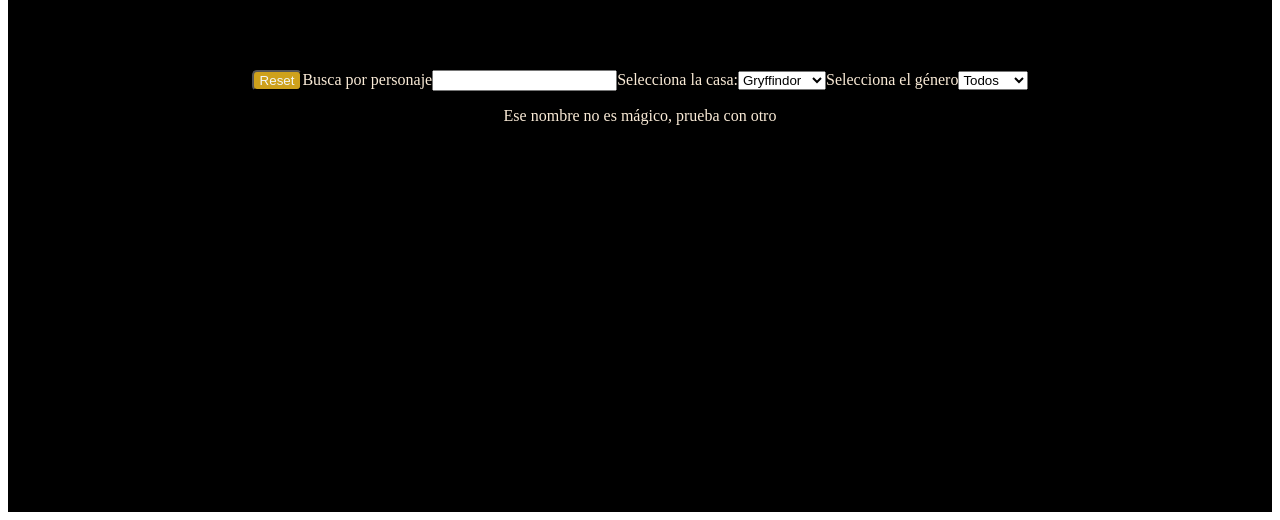
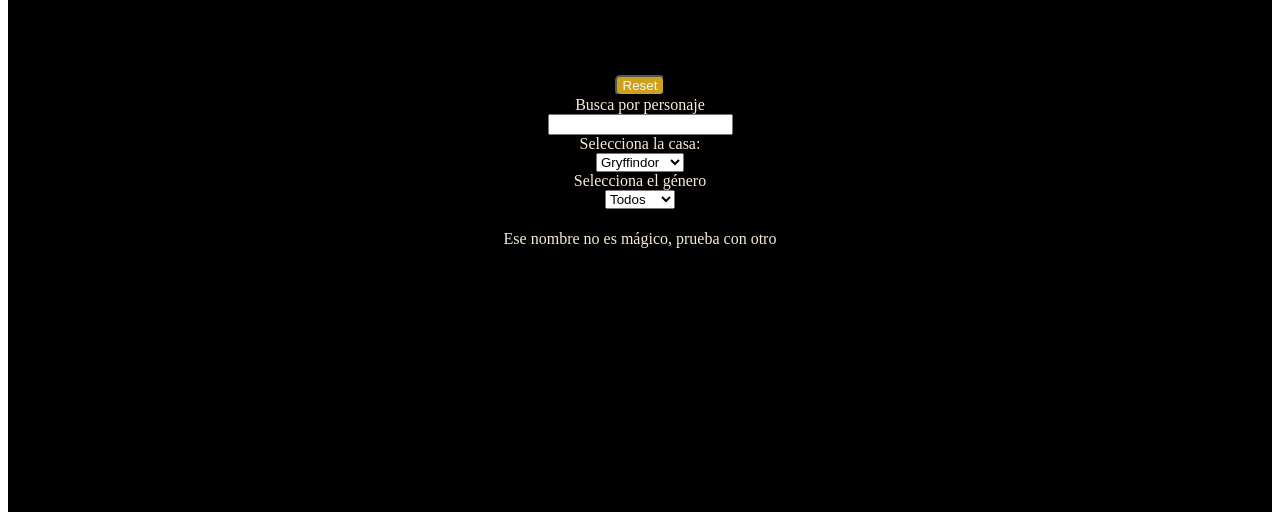
Before and after one commit to Adalab/modulo-3-evaluacion-final-lauramargo, a React app: page / in a window 1280 px wide. Shown: the part 296-816 px from the top of the page. Built offline with nearby package versions, Linux system fonts and the light colour scheme; no server answers.

Commit message:
change style filter and button order

```diff
--- a/src/components/Filters.js
+++ b/src/components/Filters.js
@@ -13,7 +13,7 @@ function Filters(props) {
 
     return (
         <>
-            <form className=""
+            <form className="page__form"
                 onSubmit={handleSubmit}>
                 <button
                     type="button" onClick={handleReset}
--- a/src/styles/components/App.scss
+++ b/src/styles/components/App.scss
@@ -1,8 +1,28 @@
+* {
+    text-decoration: none;
+}
+
 .page {
     background-color: black;
     min-height: 100vh;
     width: 100%;
     box-sizing: border-box;
+
+
+    &__form {
+        padding: 5px;
+        display: flex;
+        flex-direction: column;
+        align-items: center;
+        background-color: black;
+        color: antiquewhite;
+    }
+
+    &__reset {
+        color: rgb(243, 247, 247);
+        background-color: rgb(206, 161, 28);
+        border-radius: 5px;
+    }
 
     &__main {
         padding: 30px;
@@ -24,9 +44,5 @@
 
     }
 
-    &__reset {
-        color: rgb(243, 247, 247);
-        background-color: rgb(206, 161, 28);
-        border-radius: 5px;
-    }
+
 }
```
